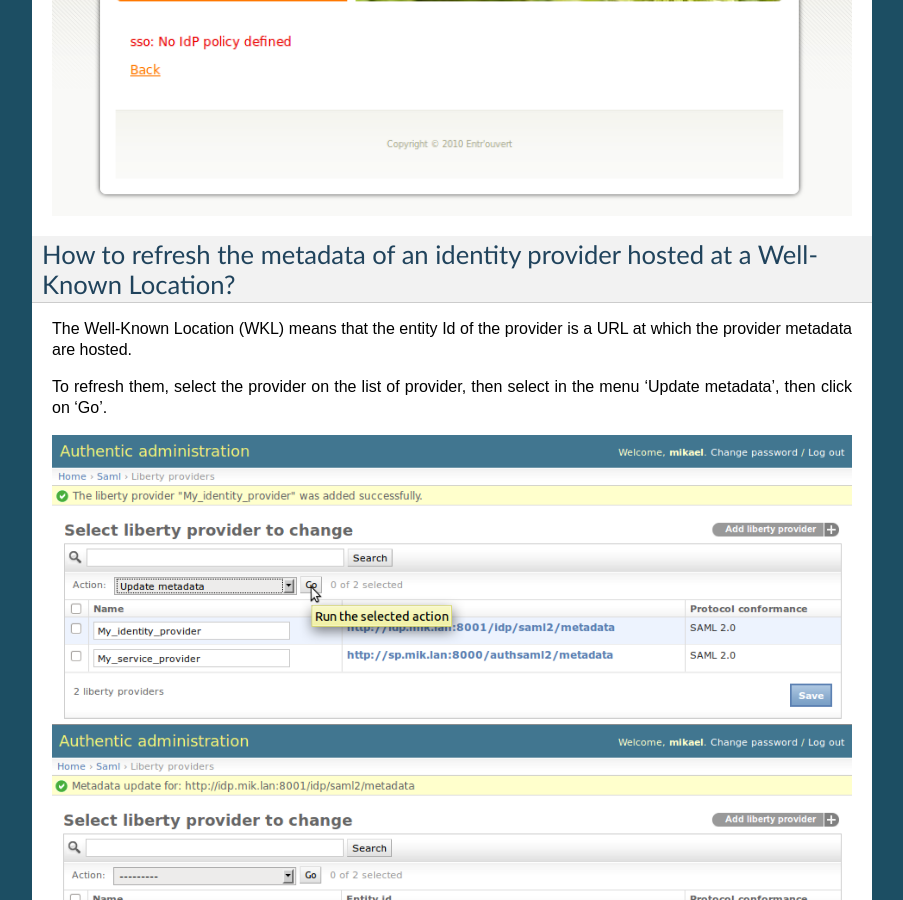
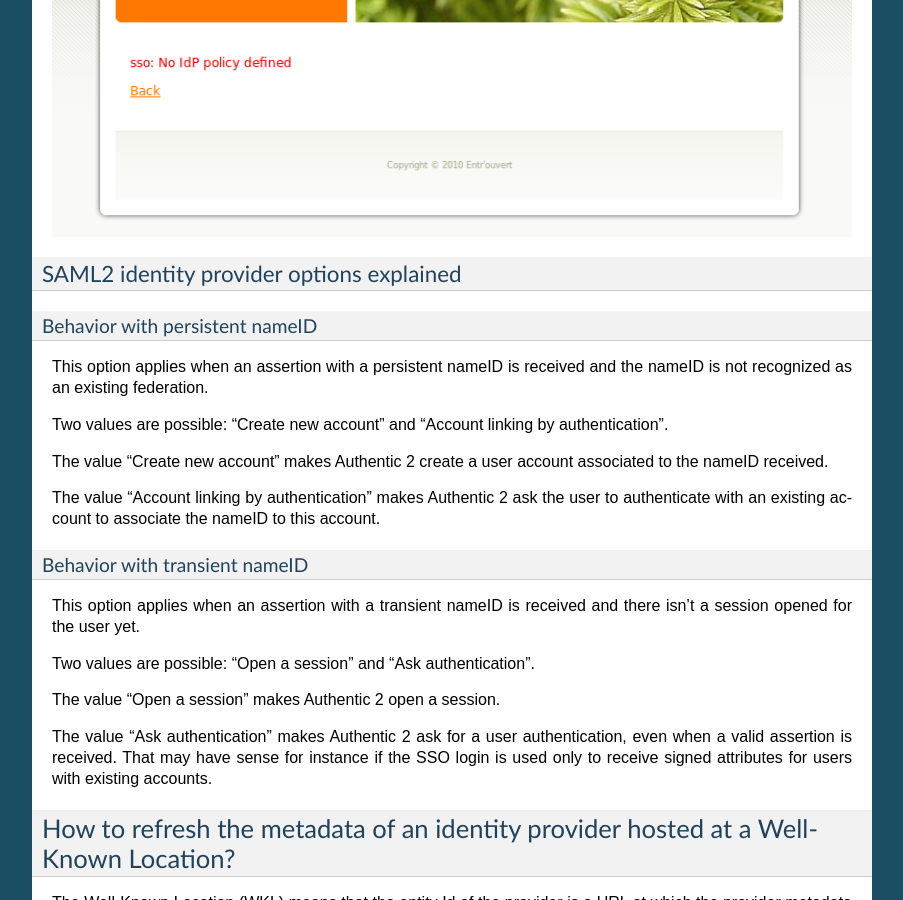
Before and after one commit to incuna/authentic, a Sphinx documentation site: the page built from doc/config_saml2_idp.rst, in a window 1280 px wide and 900 px high, scrolled down 5325 px. Shown: the whole window, without its empty margins (198-1101 px from the left). Built offline with Sphinx 7.4.7, drawn with Linux system fonts in a browser that asks for light colours; formulas are drawn with MathJax 3; some of the changed text lies outside the part shown.

Commit message:
[doc] Authentic 2 SAML2 SP, how a transient nameID can be handled.

```diff
--- a/doc/config_saml2_idp.rst
+++ b/doc/config_saml2_idp.rst
@@ -61,11 +61,11 @@ See below about configuring the identity provider with policies:
    :width: 800 px
    :align: center
 
-Configure the SAML2 identity provider options
----------------------------------------------
+Apply a SAML2 identity provider options policy
+----------------------------------------------
 
 The SAML2 options of the identity provider are configured using idp options
-policies.
+policies. For the explanation of the options see the following section.
 
 See the *administration with policy principle* page :ref:`administration_with_policies`.
 
@@ -111,6 +111,39 @@ initiated.
    :width: 800 px
    :align: center
 
+SAML2 identity provider options explained
+-----------------------------------------
+
+Behavior with persistent nameID
+_______________________________
+
+This option applies when an assertion with a persistent nameID is received and
+the nameID is not recognized as an existing federation.
+
+Two values are possible: "Create new account" and "Account linking by authentication".
+
+The value "Create new account" makes Authentic 2 create a user account associated
+to the nameID received.
+
+The value "Account linking by authentication" makes Authentic 2 ask the user to
+authenticate with an existing account to associate the nameID to this account.
+
+Behavior with transient nameID
+_______________________________
+
+This option applies when an assertion with a transient nameID is received and
+there isn't a session opened for the user yet.
+
+Two values are possible: "Open a session" and "Ask authentication".
+
+The value "Open a session" makes Authentic 2 open a session.
+
+The value "Ask authentication" makes Authentic 2 ask for a user authentication,
+even when a valid assertion is received. That may have sense for instance if
+the SSO login is used only to receive signed attributes for users with existing
+accounts.
+
+
 How to refresh the metadata of an identity provider hosted at a Well-Known Location?
 ====================================================================================
 
--- a/doc/config_saml2_sp.rst
+++ b/doc/config_saml2_sp.rst
@@ -57,8 +57,8 @@ See below about configuring the service provider with policies:
    :width: 800 px
    :align: center
 
-Configure the SAML2 service provider options
---------------------------------------------
+Apply a SAML2 service provider options policy
+---------------------------------------------
 
 The SAML2 options of the service provider are configured using sp options
 policies.
```
